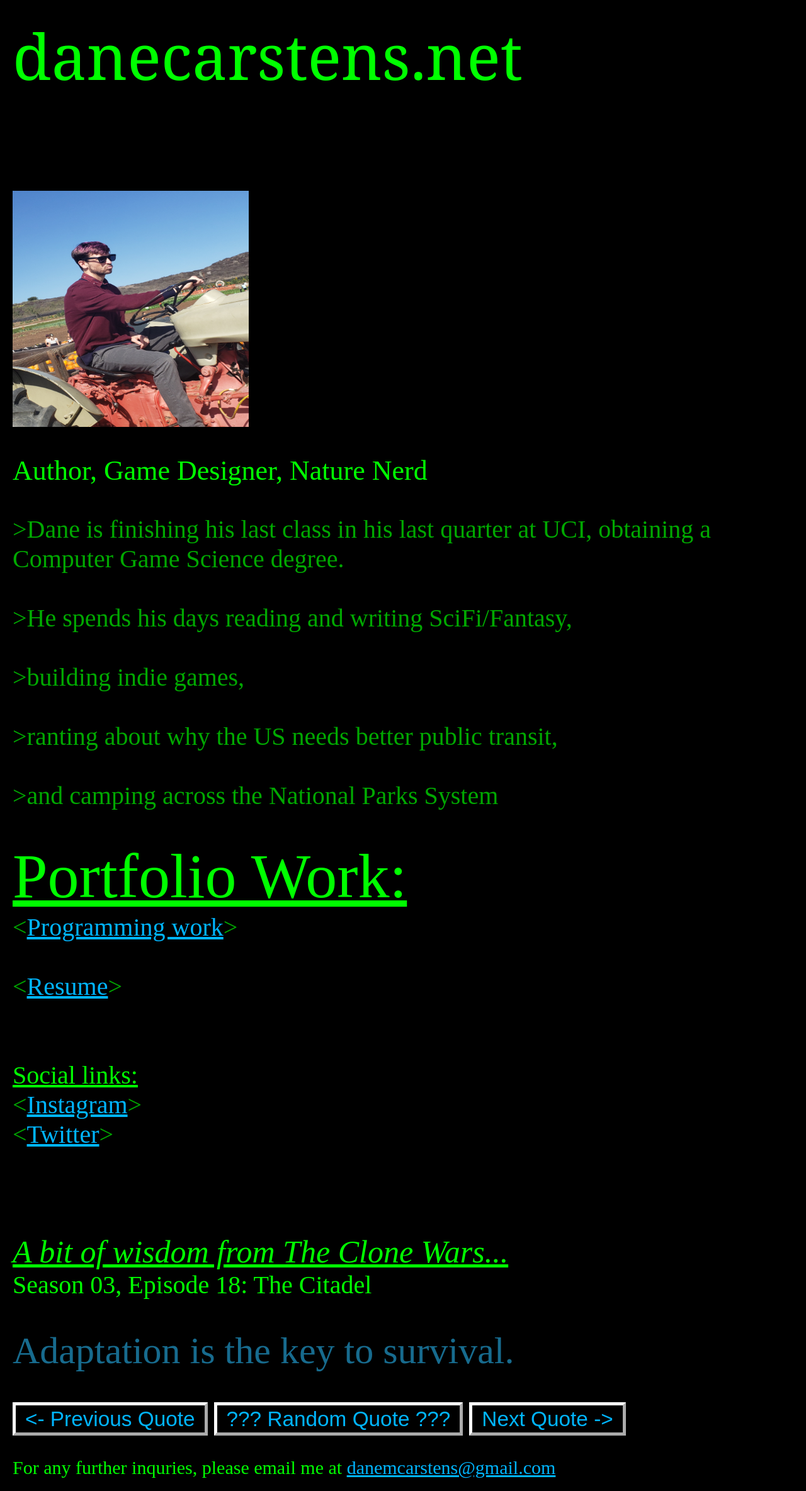
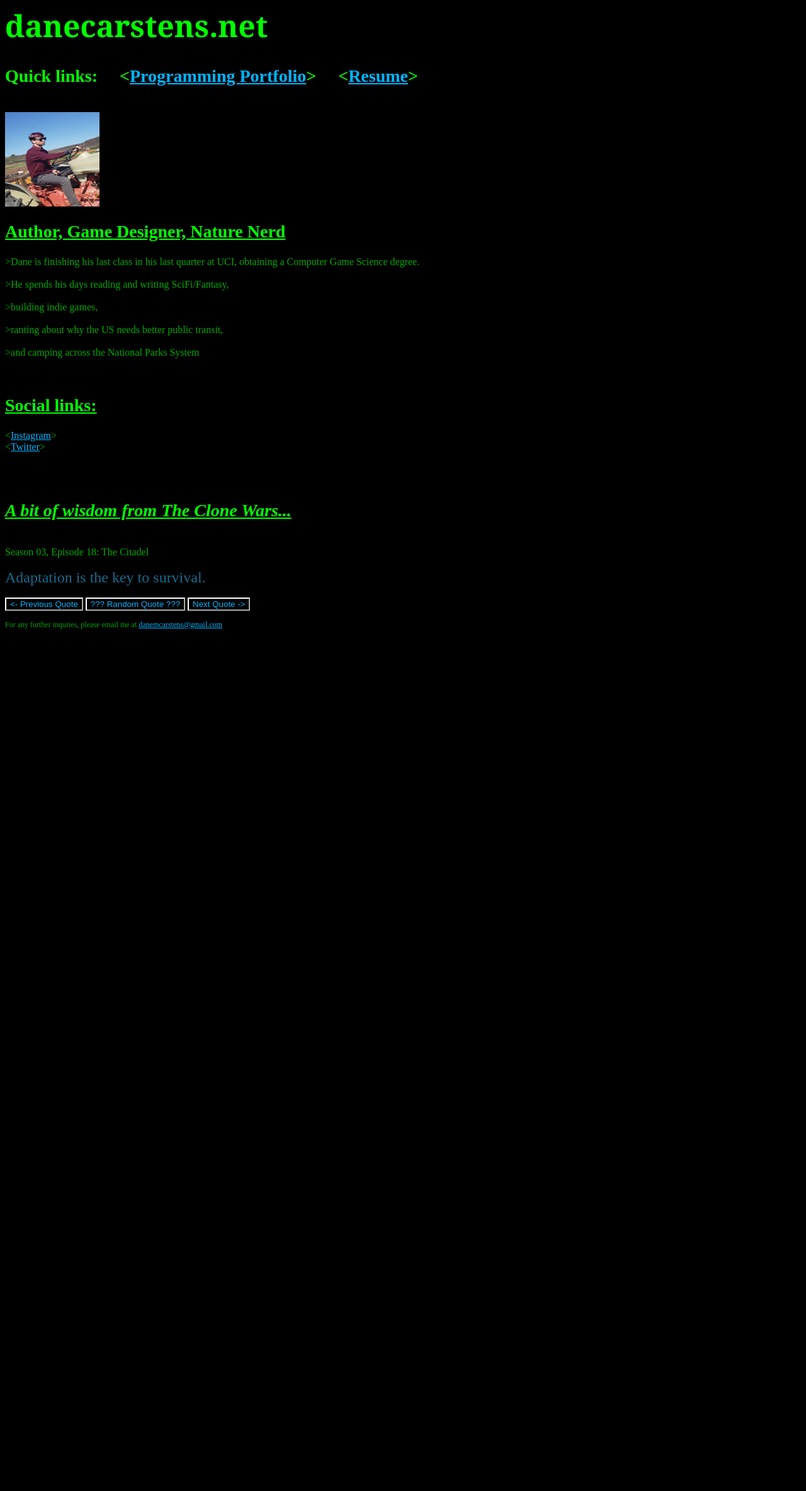
Before and after one commit to DanyeWestinator/DaneSite, a Django app: page /Blogosphere/ in a window 1280 px wide. Shown: the whole page at 63% size. After the commit the page ends 999 px from the top, so only its background shows below. Run offline with Django 4.2, Linux system fonts and the light colour scheme.

Commit message:
Made headings and titles more consistent

```diff
--- a/Blogosphere/templates/SiteTemplates/Homepage02.html
+++ b/Blogosphere/templates/SiteTemplates/Homepage02.html
@@ -8,11 +8,22 @@
         body
         {
             background-color: black;
-            color: #00ff00;
+            color: #00a800;
             overflow-x:hidden;
             max-width: 100%;
             overflow-y: scroll;
-            zoom : 250%;
+        }
+        h1
+        {
+            color: #00ff00;
+            font-size: 300%;
+            font-family: Georgia
+        }
+        h2
+        {
+            color: #00ff00;
+            font-size: 175%;
+            text-decoration: underline;
         }
     </style>
     <style type="text/css">
@@ -24,19 +35,23 @@
 
 <body>
 <!-- Header -->
-<div style="color: #00a800">
+    <h1>danecarstens.net</h1>
+    <!-- <p style="font-size: 250%; color : #00ff00;
+     font-family: Georgia">danecarstens.net</p>-->
 
-    <p style="font-size: 250%; color : #00ff00;
-     font-family: Georgia">danecarstens.net</p>
-
+    <h2 style="text-decoration: none">Quick links:&emsp;
+    <<a href="Portfolio/Programming" style="color: #00b5ff">Programming Portfolio</a>>&emsp;
+    <<a href="https://drive.google.com/uc?export=download&id=1vf0llu53vKQnWDmm3TO1wCm1bT9v1nio"
+    style="color: #00b5ff">Resume</a>>
+    </h2>
 <br />
     {% load static %}
     <span id="DanePicture"></span>
     <br />
-    <p style="font-size: 110%; color: #00ff00">
+    <h2>
         Author, Game Designer, Nature Nerd
-    </p>
-    <p style="color: #00a800">
+    </h2>
+    <p>
     >Dane is finishing his last class in his last quarter at UCI, obtaining a Computer Game Science degree.
         <br /><br/>>He spends his days reading and writing SciFi/Fantasy,
         <br /><br/>>building indie games,
@@ -44,61 +59,18 @@
         <br /><br/>>and camping across the National Parks System
         <br />
         <br />
-    <span style="font-size: 250%; color: #00ff00"><u>Portfolio Work:</u>
-    <br /></span>
-    <<a href="Portfolio/Programming" style="color: #00b5ff">Programming work</a>>
-    <br />
         <br />
-        <<a href="https://drive.google.com/uc?export=download&id=1vf0llu53vKQnWDmm3TO1wCm1bT9v1nio"
-            style="color: #00b5ff">Resume</a>>
-        <br />
-        <br />
-        <br />
-        <u style="color: #00ff00">Social links: </u><br />
-
+    <h2>Social links:</h2>
         <<a href="https://www.instagram.com/danyewest/" style="color: #00b5ff">Instagram</a>>
         <br />
         <<a href="https://twitter.com/CarstensDane" style="color: #00b5ff">Twitter</a>>
     </p>
 </div>
-<!-- Current projects are being moved to portfolio - this be my homepage
-<div>
-    <br />
-    <span style = "font-size: 150%">
-        <u>Current Projects:</u>
-        <br />
-    </span>
-    <br />
-    Space Runners!
-    <br />
-    My senior capstone project, a solo game built in Godot
-    <br />
-    Find playable builds <a href = "https://drive.google.com/drive/folders/1mXzZsK1MvOIKCLFup6I_QwO0RVKjjsFe?usp=sharing">HERE</a>
-    <br />
-    <br />
-    <br />
-    The Scorching Ray, a novel
-    <button type = "button" onclick="toggleButton('ScorchingRay', 'ScorchingButton', 'ScorchingText')"
-    id = "ScorchingButton">
-        Read more...
-    </button>
-    <br />
-    <span id = "ScorchingText"></span>
-    <br />
-
-
-    The Great Outdoors, an annotated Google Map of interesting hiking spots
-    <button type = "button" onclick="toggleButton('GreatBodyText', 'GreatOutButton', 'GreatBody', 'Expand...')"
-    id = "GreatOutButton">
-        Expand...
-    </button>
-    <span id = "GreatBody"></span>
--->
     <br />
 
     <br />
 
-    <span style="font-size: 125%"><i><u>A bit of wisdom from The Clone Wars...</u></i></span>
+    <h2><i>A bit of wisdom from The Clone Wars...</i></h2>
     <br />
     Season <span id="Season">2</span>, Episode <span id="Episode">5</span>: <span id="EpTitle">Landing at Point Rain</span>
     <br />
@@ -109,9 +81,9 @@
     <button type="button " onclick="changeQuote(-1)" style="color: #00b5ff;
     background-color: black; border-color: white"><- Previous Quote</button>
     <button type="button " onclick="changeQuote(0, true)" style="color: #00b5ff;
-    background-color: black; border-color: white"">??? Random Quote ???</button>
+    background-color: black; border-color: white">??? Random Quote ???</button>
     <button type="button " onclick="changeQuote(1)" style="color: #00b5ff;
-    background-color: black; border-color: white"">Next Quote -></button>
+    background-color: black; border-color: white">Next Quote -></button>
 
 
 
@@ -124,55 +96,16 @@
 </span>
 
 <script>
-        var longStrings = {
-            "Blogosphere" : "There were far too many times that I yelled at my hometown paper, the wonderful Visalia Times Delta,\
-          about the absolute insanity in the world of politics today. I started this blog project\
-          as a long form ranting project, shooting for a weekly release schedule of roughly 1000 words per entry.\
-          ",
-            "ScorchingRay" : "<br /><span><img src=\"{% static 'images/ScorchingRayCoverWords.jpg' %} \" width=\"187.5\" height=\"250\" /></span>" +
-                "<br />The coup was bloody but short. Jace Carver was lucky to escape with his life, " +
-                "but he’s still in trouble. Teleported to the middle of the wilderness, " +
-                "he’s left with no allies except a shape-shifter of dubious morality and trustworthiness. " +
-                "Can he take back his Empire, and avenge his family?<br /><br />" +
-                "A fun fantasy novel clocking in at 88 thousand words<br />" +
-                "<iframe src=\"https://docs.google.com/document/d/e/2PACX-1vQmB_g1hE32ckwhGqjDLuCkD31wGQk3kiTtQcdhHTGo-GCmdScNF_BgTPNI8gOYeofOxAH4az74qD5n/pub?embedded=true\"" +
-                "width = \"300\" height = '400'></iframe>" +
-                "<br /><a href='https://docs.google.com/document/d/14D16fG6w6QsV4sRa5RbHgh_N2ma5DYlSML9-Vu38SRE/edit?usp=sharing'>Google doc link:</a> please make comments! <br /><br />",
-            "GreatBodyText" : "<br />\n" +
-                "        <br />\n" +
-                "        Click on a couple trails, explore something interesting! Nature is always out there, if you look\n" +
-                "        <br />\n" +
-                "        <br />\n" +
-                "        <span style=\"font-size: 200%\"><u>Key:</u></span><br />\n" +
-                "        Blue lines: Free Parking<br />\n" +
-                "        Green Lines: Paid Parking<br />\n" +
-                "        <iframe src=\"https://www.google.com/maps/d/embed?mid=1mIbcvGdeoXyR552D1Elfzkwl6ujLNDHN&ehbc=2E312F\" width=\"500\" height=\"800\"></iframe>",
-
-        }
-
-        function toggleButton(longString, buttonID, descriptionID, posLabel = "Read more...", negLabel = "Close...")
-        {
-            var button = document.getElementById(buttonID);
-            var target = document.getElementById(descriptionID);
-            if (target.innerHTML == "")
-            {
-                target.innerHTML = longStrings[longString];
-                button.innerText = negLabel;
-            }
-            else
-            {
-                button.innerText = posLabel;
-                target.innerHTML = "";
-            }
-
-        }
         var clone = "CLONE"
         var cloneSplit = clone.split("|||")
         var currentQuoteNum = 26
+        /*Changes which Clone Wars quote to display.
+        Can either be random, or +- 1 */
         function changeQuote(amount, random=false){
-            var randomNum = Math.floor(Math.random() * (cloneSplit.length));
+
             if (random == true)
             {
+                var randomNum = Math.floor(Math.random() * (cloneSplit.length));
                 currentQuoteNum = randomNum;
             }
             else
@@ -224,11 +157,6 @@
             pictureSpan.innerHTML = html;
         }
         randomPicture()
-
-
-
-
-
     </script>
 
 </body>
```
